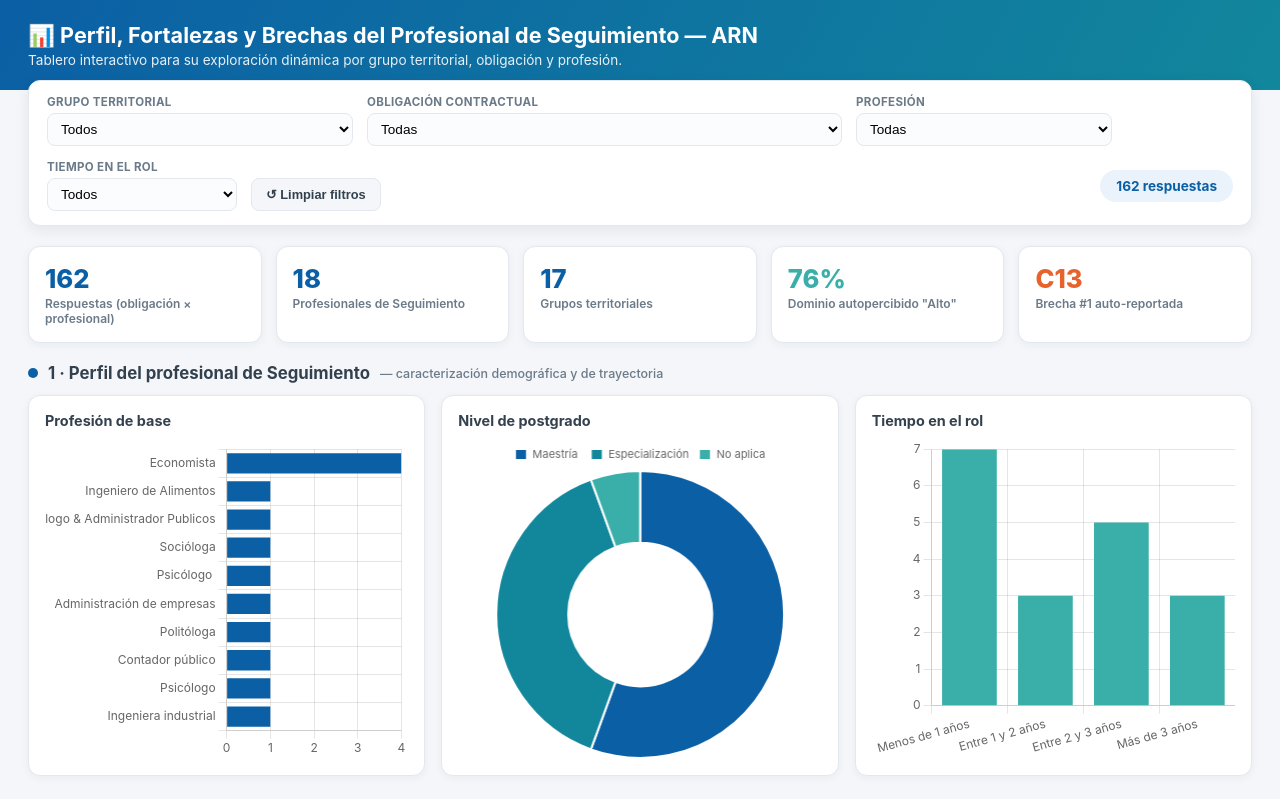
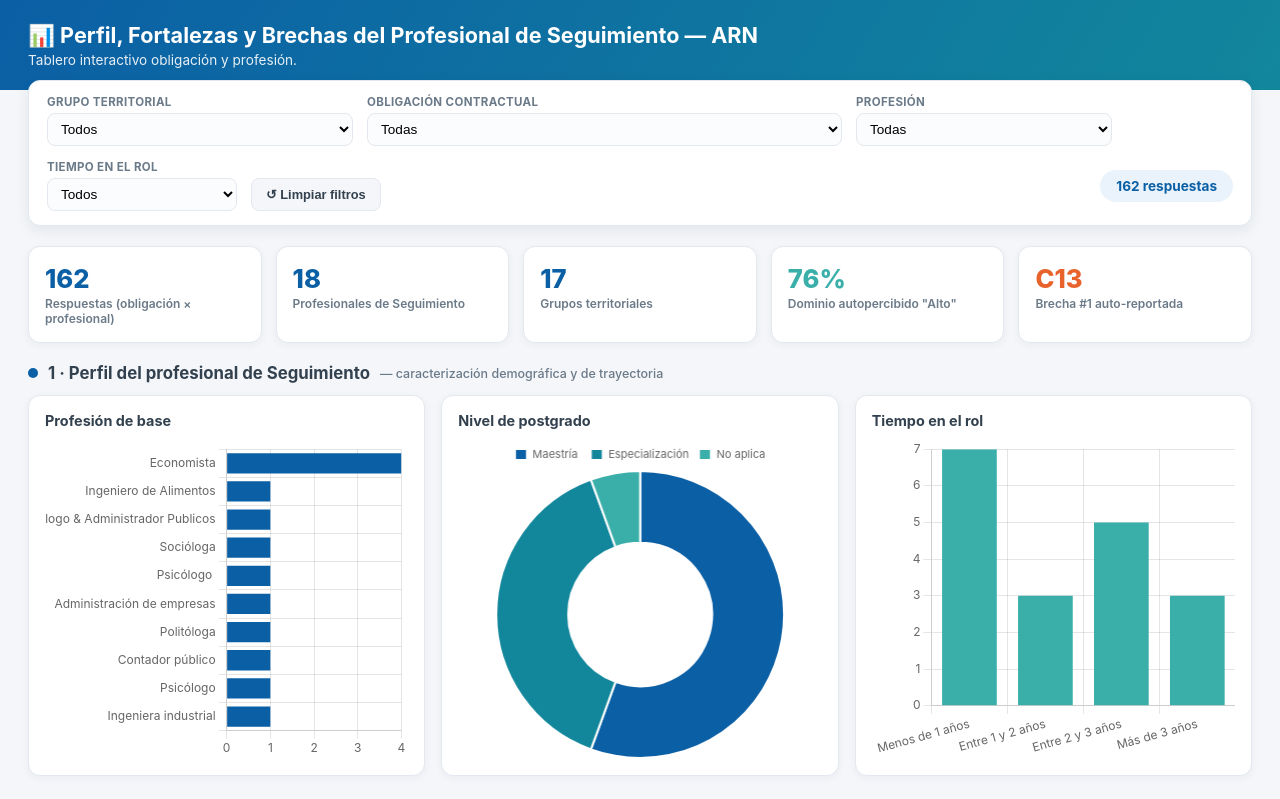
Before and after one commit to franciscojavierdelgadopuentes-stack/INVENTARIO-ARN-DASHBOARD, a plain HTML site: page index.html in a window 1280 px wide. Shown: the top 799 px of the page. Drawn offline with nearby package versions, Linux system fonts and the light colour scheme.

Commit message:
Add files via upload

```diff
--- a/index.html
+++ b/index.html
@@ -56,7 +56,7 @@
 <body>
 <header>
   <h1>📊 Perfil, Fortalezas y Brechas del Profesional de Seguimiento — ARN</h1>
-  <p>Tablero interactivo para su exploración dinámica por grupo territorial, obligación y profesión.</p>
+  <p>Tablero interactivo obligación y profesión.</p>
 </header>
 <div class="wrap">
 
```
